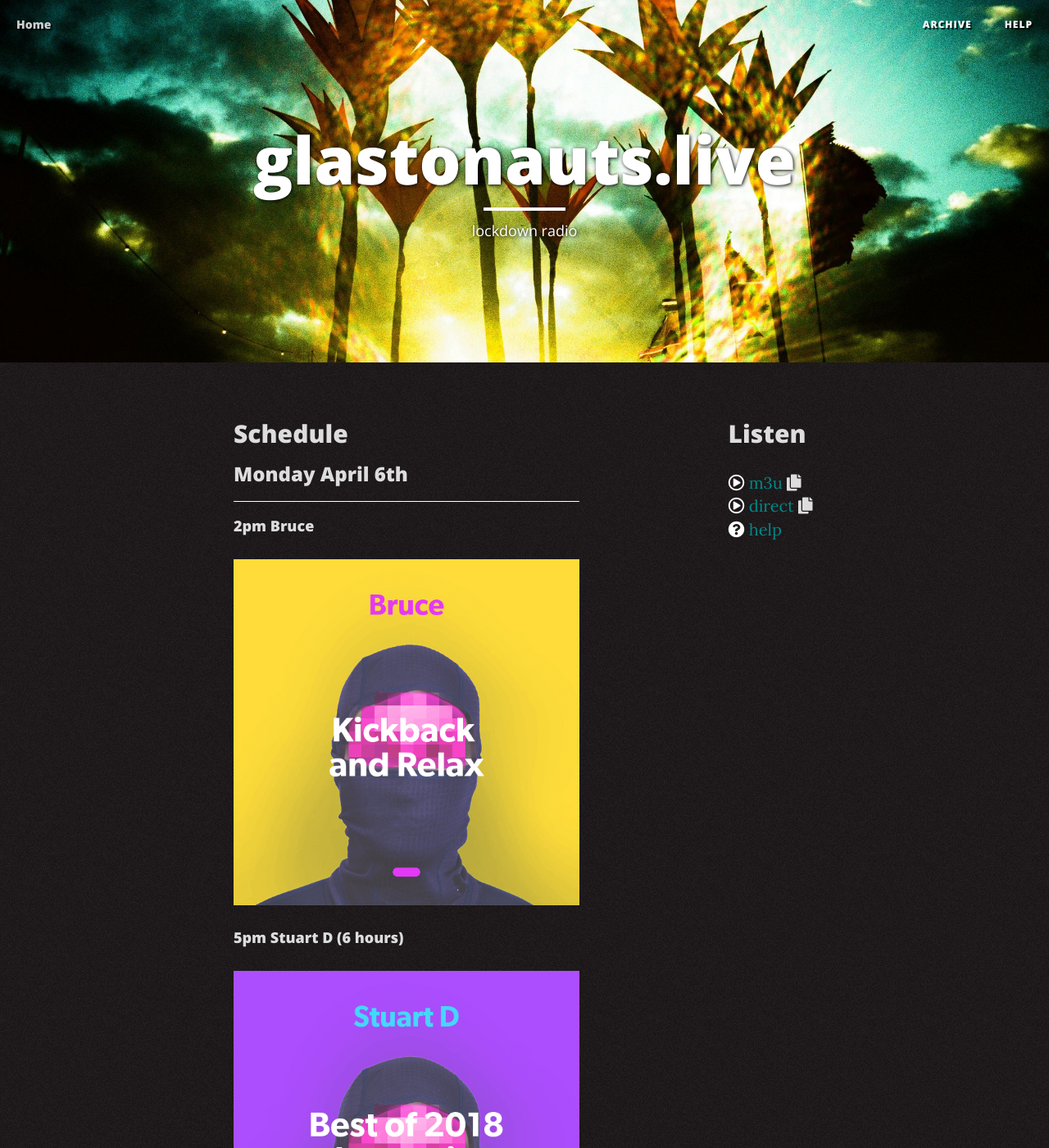
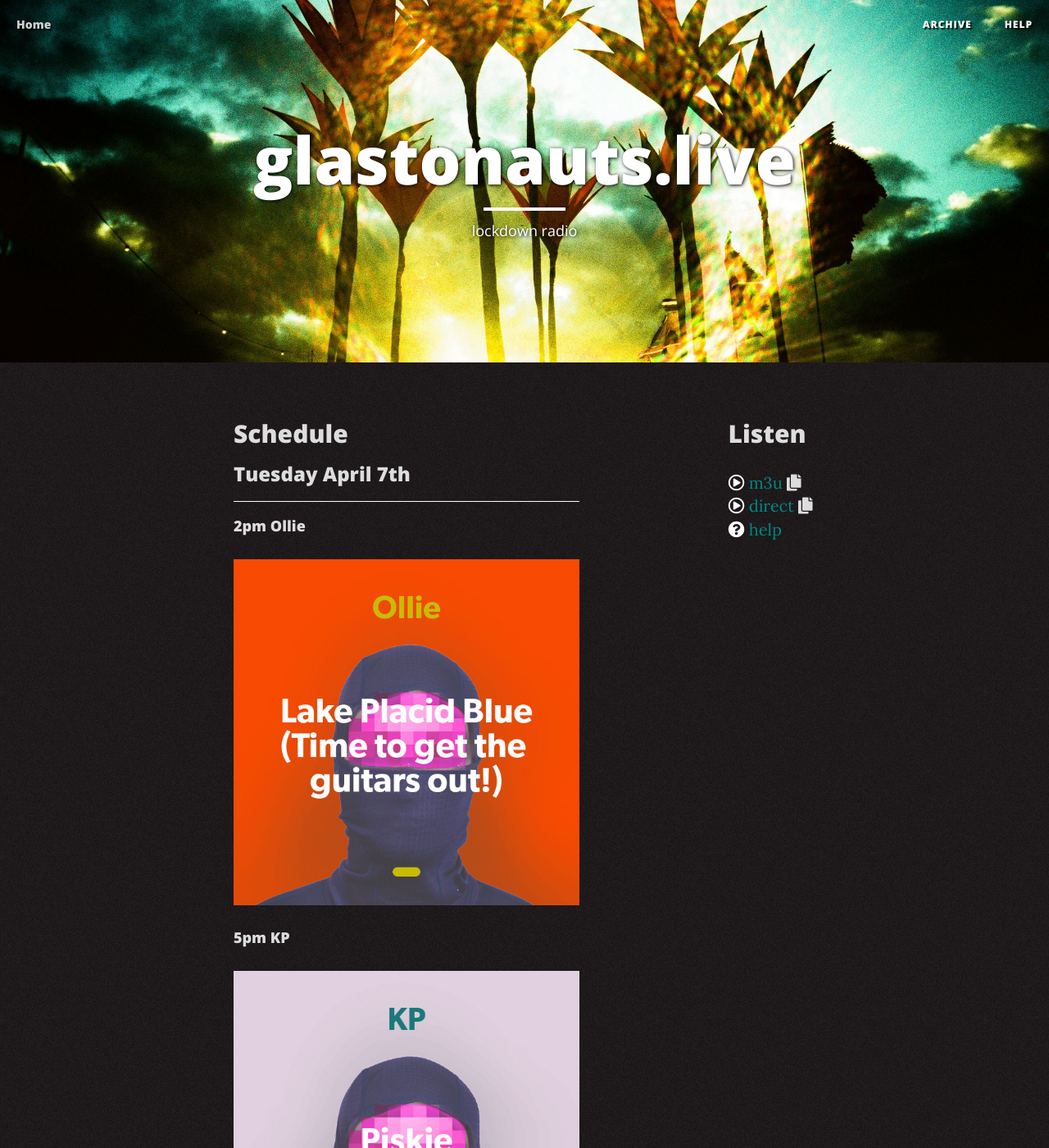
Before and after one commit to bobular/glastonauts.live, a Jekyll site: the page built from pages/index.html, in a window 1280 px wide and 1400 px high. Shown: the whole window at 82% size. Built offline with Jekyll 4.4.1, drawn with Linux system fonts in a browser that asks for light colours; nearby versions of some CDN libraries.

Commit message:
sched/arch update

```diff
--- a/_includes/schedule.md
+++ b/_includes/schedule.md
@@ -1,13 +1,11 @@
 ## Schedule
 
-### Monday April 6th
+### Tuesday April 7th
 ---
+#### 2pm Ollie
+![alt-text](assets/owner/images/20200407-2pm.jpeg)
 
-#### 2pm Bruce
-![alt-text](assets/owner/images/20200406-2pm.jpeg)
-
-#### 5pm Stuart D (6 hours)
-![alt-text](assets/owner/images/20200406-5pm.jpeg)
-
+#### 5pm KP
+![alt-text](assets/owner/images/20200407-5pm.jpeg)
 
 [To the archives...](archive.html)
```
Also changed, not shown: _includes/archive.md (+10 -0 lines), assets/owner/images/20200407-2pm.jpeg (added), assets/owner/images/20200407-5pm.jpeg (added).
